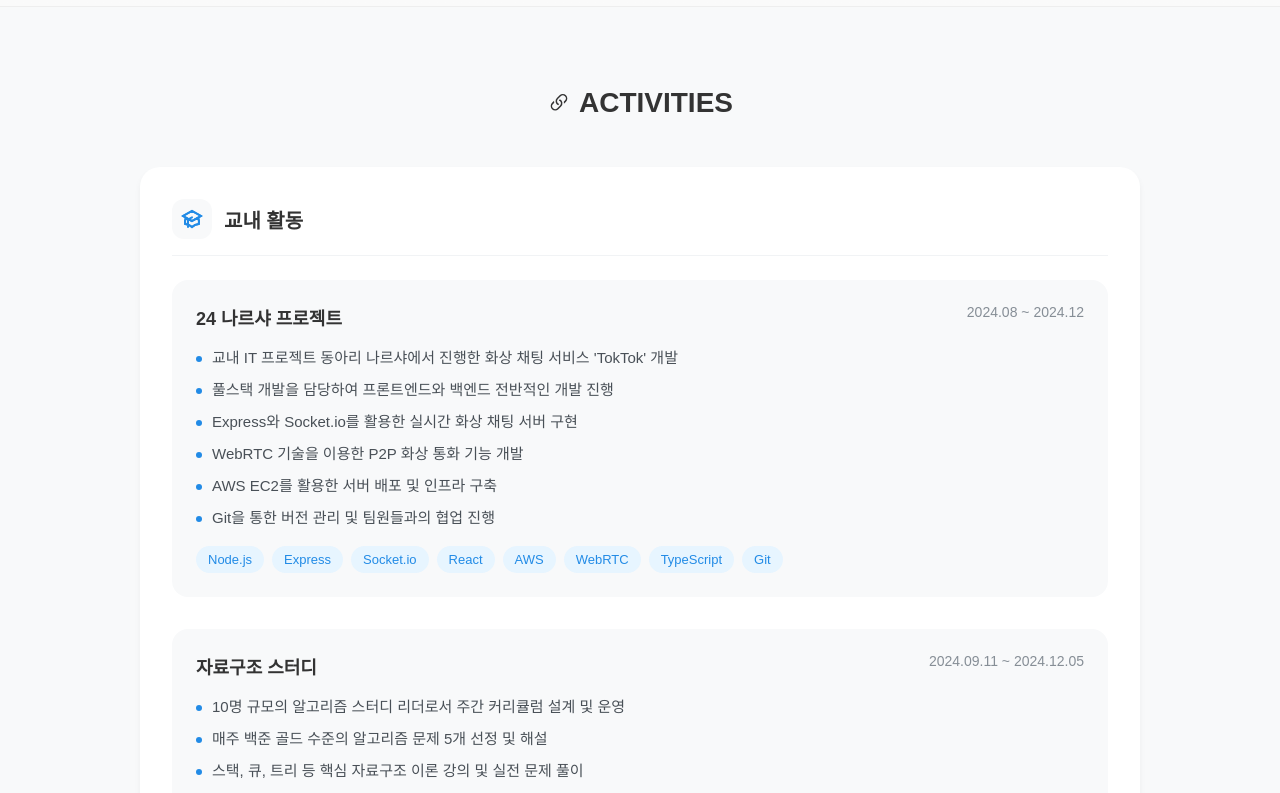
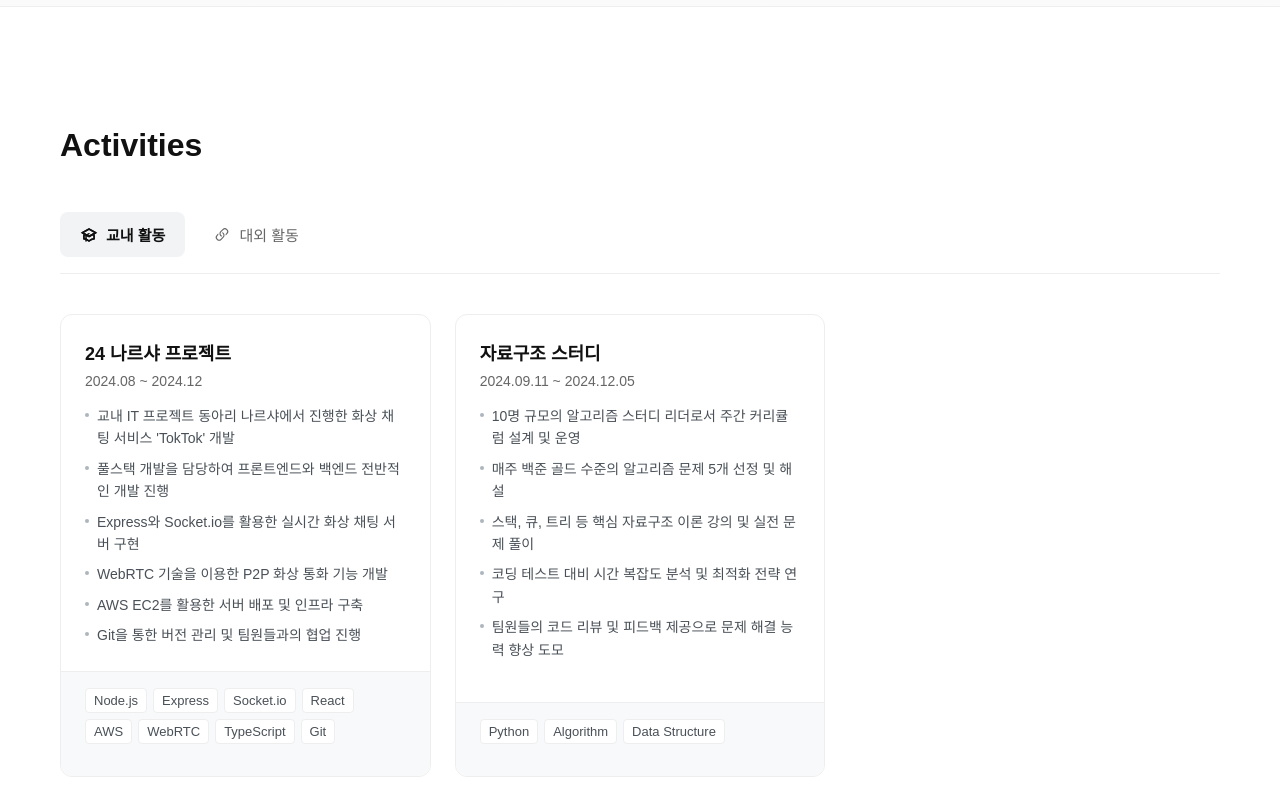
Before and after one commit to jbj338033/portfolio, a React (Vite) app: page / in a window 1280 px wide. Shown: the part 2460-3253 px from the top of the page. Built offline with nearby package versions, Linux system fonts and the light colour scheme; a web font is replaced by a local one.

Commit message:
feat: renewal activites

```diff
--- a/src/components/home/Activities/index.tsx
+++ b/src/components/home/Activities/index.tsx
@@ -1,3 +1,4 @@
+import { useState } from "react";
 import * as S from "./style";
 import { BsLink45Deg } from "react-icons/bs";
 import { HiOutlineAcademicCap } from "react-icons/hi";
@@ -81,7 +82,6 @@ const ACTIVITIES: Activity[] = [
           "실시간 데이터 처리가 가능한 안정적인 서버 아키텍처 설계",
           "팀 내 효율적인 협업 경험 습득",
         ],
-        projectLink: "https://github.com/yourusername/goodfarm",
         role: "백엔드 개발 리드",
         teamSize: 4,
       },
@@ -90,50 +90,83 @@ const ACTIVITIES: Activity[] = [
 ];
 
 const Activities = () => {
+  const [activeCategory, setActiveCategory] = useState("교내 활동");
+
   return (
     <S.Container id="activities">
-      <S.TitleWrapper>
-        <BsLink45Deg />
-        <S.Title>ACTIVITIES</S.Title>
-      </S.TitleWrapper>
+      <S.Inner>
+        <S.Title>Activities</S.Title>
+
+        <S.TabList>
+          {ACTIVITIES.map((activity) => {
+            const Icon = () => activity.icon;
+
+            return (
+              <S.TabItem
+                key={activity.category}
+                isActive={activeCategory === activity.category}
+                onClick={() => setActiveCategory(activity.category)}
+              >
+                <Icon />
+                {activity.category}
+              </S.TabItem>
+            );
+          })}
+        </S.TabList>
 
         <S.Content>
-        {ACTIVITIES.map((activity, index) => (
-          <S.CategorySection key={index}>
-            <S.CategoryHeader>
-              <S.CategoryIcon>{activity.icon}</S.CategoryIcon>
-              <S.CategoryTitle>{activity.category}</S.CategoryTitle>
-            </S.CategoryHeader>
+          {ACTIVITIES.map(
+            (activity) =>
+              activity.category === activeCategory && (
+                <S.Grid key={activity.category}>
+                  {activity.details.map((detail, index) => (
+                    <S.ActivityCard key={index}>
+                      <S.CardTop>
+                        <S.CardHeader>
+                          <S.CardTitle>{detail.title}</S.CardTitle>
+                          <S.Period>{detail.period}</S.Period>
+                        </S.CardHeader>
 
-            <S.ActivityList>
-              {activity.details.map((detail, detailIndex) => (
-                <S.ActivityItem key={detailIndex}>
-                  <S.ActivityHeader>
-                    <S.ActivityTitle>{detail.title}</S.ActivityTitle>
-                    <S.ActivityPeriod>{detail.period}</S.ActivityPeriod>
-                  </S.ActivityHeader>
+                        {detail.role && (
+                          <S.RoleBadge>{detail.role}</S.RoleBadge>
+                        )}
 
-                  <S.DescriptionList>
-                    {detail.description.map((desc, descIndex) => (
-                      <S.DescriptionItem key={descIndex}>
+                        <S.Description>
+                          {detail.description.map((desc, idx) => (
+                            <S.DescriptionItem key={idx}>
                               {desc}
                             </S.DescriptionItem>
                           ))}
-                  </S.DescriptionList>
+                        </S.Description>
+                      </S.CardTop>
 
+                      <S.CardBottom>
                         {detail.skills && (
-                    <S.SkillsList>
+                          <S.SkillList>
                             {detail.skills.map((skill) => (
-                        <S.SkillItem key={skill}>{skill}</S.SkillItem>
+                              <S.Skill key={skill}>{skill}</S.Skill>
                             ))}
-                    </S.SkillsList>
+                          </S.SkillList>
                         )}
-                </S.ActivityItem>
+
+                        {detail.projectLink && (
+                          <S.ProjectLink
+                            href={detail.projectLink}
+                            target="_blank"
+                            rel="noopener noreferrer"
+                          >
+                            View Project
+                            <BsLink45Deg />
+                          </S.ProjectLink>
+                        )}
+                      </S.CardBottom>
+                    </S.ActivityCard>
                   ))}
-            </S.ActivityList>
-          </S.CategorySection>
-        ))}
+                </S.Grid>
+              )
+          )}
         </S.Content>
+      </S.Inner>
     </S.Container>
   );
 };
--- a/src/components/home/Activities/style.ts
+++ b/src/components/home/Activities/style.ts
@@ -2,136 +2,155 @@ import styled from "@emotion/styled";
 
 export const Container = styled.section`
   width: 100%;
-  padding: 80px 20px;
-  background-color: #f8f9fa;
+  padding: 120px 0;
+  background: #fff;
 `;
 
-export const TitleWrapper = styled.div`
+export const Inner = styled.div`
+  max-width: 1200px;
+  margin: 0 auto;
+  padding: 0 20px;
+`;
+
+export const Title = styled.h2`
+  font-size: 32px;
+  font-weight: 700;
+  color: #111;
+  margin-bottom: 48px;
+`;
+
+export const TabList = styled.div`
   display: flex;
-  align-items: center;
-  justify-content: center;
   gap: 8px;
-  margin-bottom: 48px;
+  margin-bottom: 40px;
+  padding-bottom: 16px;
+  border-bottom: 1px solid #eee;
+  overflow-x: auto;
+  -webkit-overflow-scrolling: touch;
 
-  svg {
-    font-size: 24px;
-    color: #333;
+  &::-webkit-scrollbar {
+    display: none;
   }
 `;
 
-export const Title = styled.h2`
-  font-size: 28px;
-  font-weight: 700;
-  color: #333;
+export const TabItem = styled.button<{ isActive: boolean }>`
+  display: flex;
+  align-items: center;
+  gap: 8px;
+  padding: 12px 20px;
+  border: none;
+  border-radius: 8px;
+  background: ${(props) => (props.isActive ? "#f1f3f5" : "transparent")};
+  color: ${(props) => (props.isActive ? "#111" : "#666")};
+  font-size: 15px;
+  font-weight: ${(props) => (props.isActive ? "600" : "400")};
+  cursor: pointer;
+  white-space: nowrap;
+  transition: all 0.2s ease;
+
+  &:hover {
+    background: #f1f3f5;
+  }
+
+  svg {
+    font-size: 18px;
+  }
 `;
 
 export const Content = styled.div`
-  max-width: 1000px;
-  margin: 0 auto;
-  display: flex;
-  flex-direction: column;
-  gap: 48px;
+  min-height: 400px;
 `;
 
-export const CategorySection = styled.div`
-  background: white;
-  border-radius: 20px;
-  padding: 32px;
-  box-shadow: 0 4px 6px rgba(0, 0, 0, 0.05);
-`;
+export const Grid = styled.div`
+  display: grid;
+  grid-template-columns: repeat(auto-fill, minmax(360px, 1fr));
+  gap: 24px;
+  animation: fadeIn 0.3s ease;
 
-export const CategoryHeader = styled.div`
-  display: flex;
-  align-items: center;
-  gap: 12px;
-  margin-bottom: 24px;
-  padding-bottom: 16px;
-  border-bottom: 1px solid #f1f3f5;
-`;
+  @keyframes fadeIn {
+    from {
+      opacity: 0;
+    }
+    to {
+      opacity: 1;
+    }
+  }
 
-export const CategoryIcon = styled.div`
-  display: flex;
-  align-items: center;
-  justify-content: center;
-  width: 40px;
-  height: 40px;
-  border-radius: 12px;
-  background: #f8f9fa;
-  color: #228be6;
-  font-size: 24px;
-`;
-
-export const CategoryTitle = styled.h3`
-  font-size: 20px;
-  font-weight: 600;
-  color: #333;
-`;
-
-export const ActivityList = styled.div`
-  display: flex;
-  flex-direction: column;
-  gap: 32px;
-`;
-
-export const ActivityItem = styled.div`
-  padding: 24px;
-  border-radius: 16px;
-  background: #f8f9fa;
-  transition: transform 0.2s ease;
-
-  &:hover {
-    transform: translateY(-2px);
+  @media (max-width: 768px) {
+    grid-template-columns: 1fr;
   }
 `;
 
-export const ActivityHeader = styled.div`
+export const ActivityCard = styled.div`
   display: flex;
+  flex-direction: column;
   justify-content: space-between;
-  align-items: flex-start;
-  margin-bottom: 16px;
-  gap: 16px;
+  height: 100%;
+  background: #fff;
+  border: 1px solid #eee;
+  border-radius: 12px;
+  transition: all 0.2s ease;
 
-  @media (max-width: 768px) {
-    flex-direction: column;
-    gap: 8px;
+  &:hover {
+    border-color: #ccc;
+    box-shadow: 0 4px 12px rgba(0, 0, 0, 0.05);
   }
 `;
 
-export const ActivityTitle = styled.h4`
+export const CardTop = styled.div`
+  padding: 24px;
+`;
+
+export const CardHeader = styled.div`
+  margin-bottom: 16px;
+`;
+
+export const CardTitle = styled.h3`
   font-size: 18px;
   font-weight: 600;
-  color: #333;
+  color: #111;
+  margin: 0 0 8px 0;
 `;
 
-export const ActivityPeriod = styled.span`
+export const Period = styled.div`
   font-size: 14px;
-  color: #868e96;
-  white-space: nowrap;
+  color: #666;
 `;
 
-export const DescriptionList = styled.ul`
-  list-style-type: none;
+export const RoleBadge = styled.div`
+  display: inline-flex;
+  padding: 6px 12px;
+  background: #f8f9fa;
+  border: 1px solid #eee;
+  border-radius: 4px;
+  font-size: 13px;
+  color: #495057;
+  margin-bottom: 16px;
+`;
+
+export const Description = styled.ul`
+  list-style: none;
   padding: 0;
-  margin: 0 0 16px 0;
+  margin: 0;
 `;
 
 export const DescriptionItem = styled.li`
   position: relative;
-  padding-left: 16px;
+  padding-left: 12px;
   margin-bottom: 8px;
+  font-size: 14px;
+  line-height: 1.6;
   color: #495057;
-  font-size: 15px;
-  line-height: 1.6;
 
   &:before {
     content: "";
     position: absolute;
     left: 0;
-    top: 10px;
-    width: 6px;
-    height: 6px;
+    top: 8px;
+    width: 4px;
+    height: 4px;
     border-radius: 50%;
-    background-color: #228be6;
+    background: #adb5bd;
   }
 
   &:last-child {
@@ -139,18 +158,48 @@ export const DescriptionItem = styled.li`
   }
 `;
 
-export const SkillsList = styled.div`
+export const CardBottom = styled.div`
+  padding: 16px 24px;
+  border-top: 1px solid #eee;
+  background: #f8f9fa;
+  border-radius: 0 0 12px 12px;
+`;
+
+export const SkillList = styled.div`
   display: flex;
   flex-wrap: wrap;
-  gap: 8px;
-  margin-top: 16px;
+  gap: 6px;
+  margin-bottom: 16px;
 `;
 
-export const SkillItem = styled.span`
-  padding: 6px 12px;
-  border-radius: 20px;
-  background-color: #e7f5ff;
-  color: #228be6;
+export const Skill = styled.span`
+  padding: 4px 8px;
+  background: #fff;
+  border: 1px solid #eee;
+  border-radius: 4px;
   font-size: 13px;
-  font-weight: 500;
+  color: #495057;
 `;
+
+export const ProjectLink = styled.a`
+  display: inline-flex;
+  align-items: center;
+  gap: 6px;
+  padding: 8px 16px;
+  background: #fff;
+  border: 1px solid #eee;
+  border-radius: 4px;
+  color: #111;
+  font-size: 13px;
+  text-decoration: none;
+  transition: all 0.2s ease;
+
+  &:hover {
+    border-color: #ccc;
+    background: #f8f9fa;
+  }
+
+  svg {
+    font-size: 16px;
+  }
+`;
```
Lines whose indentation alone changed are shown as unchanged.
